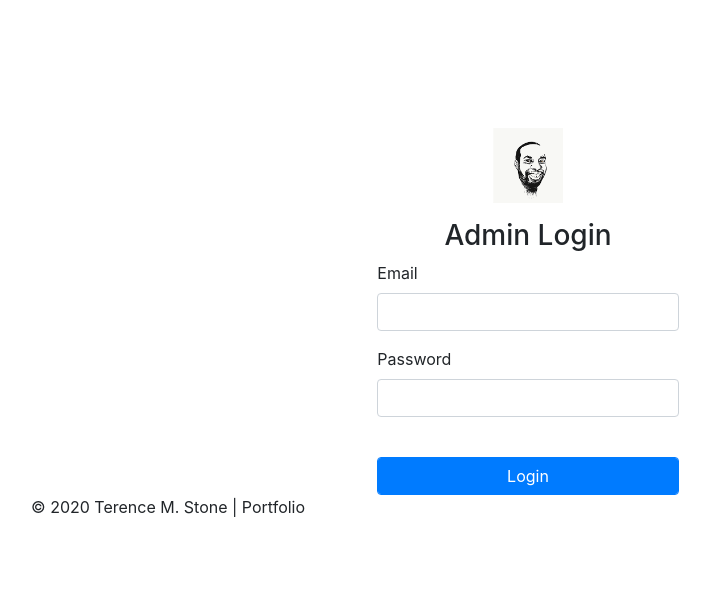
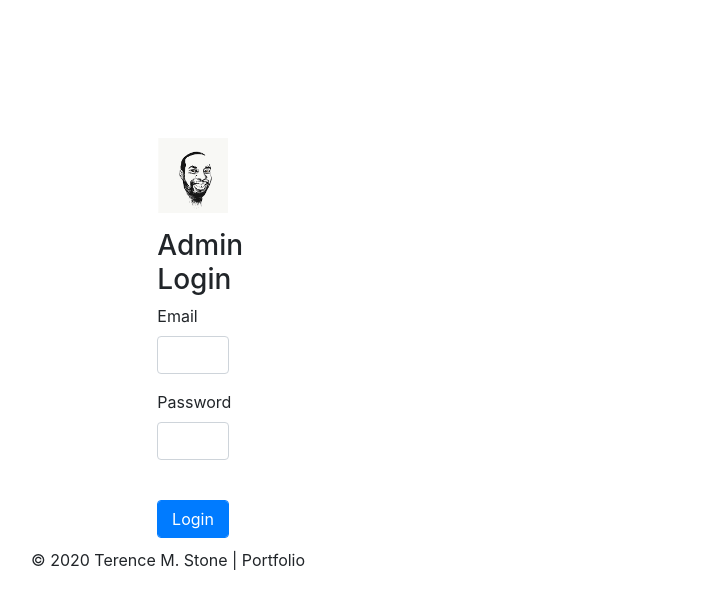
Before and after one commit to Tmstone/Portfolio, a Flask app: page /jackfruit in a window 1280 px wide. Shown: the top 609 px of the page, without its empty margins (112-822 px from the left). Run offline with Flask 2, Linux system fonts and the light colour scheme; parts of the project's set-up code (start-up, migrations or seed data) failed here and were passed over; some libraries are stand-ins or nearby versions.

Commit message:
adding styles to stylesheet

```diff
--- a/static/style.css
+++ b/static/style.css
@@ -4,3 +4,8 @@ body {
 h1 {
      font-family: Arial, Helvetica, sans-serif;
 }
+#section {
+     margin: 0;
+     padding: 10px;
+     display: inline-block;
+}
```
